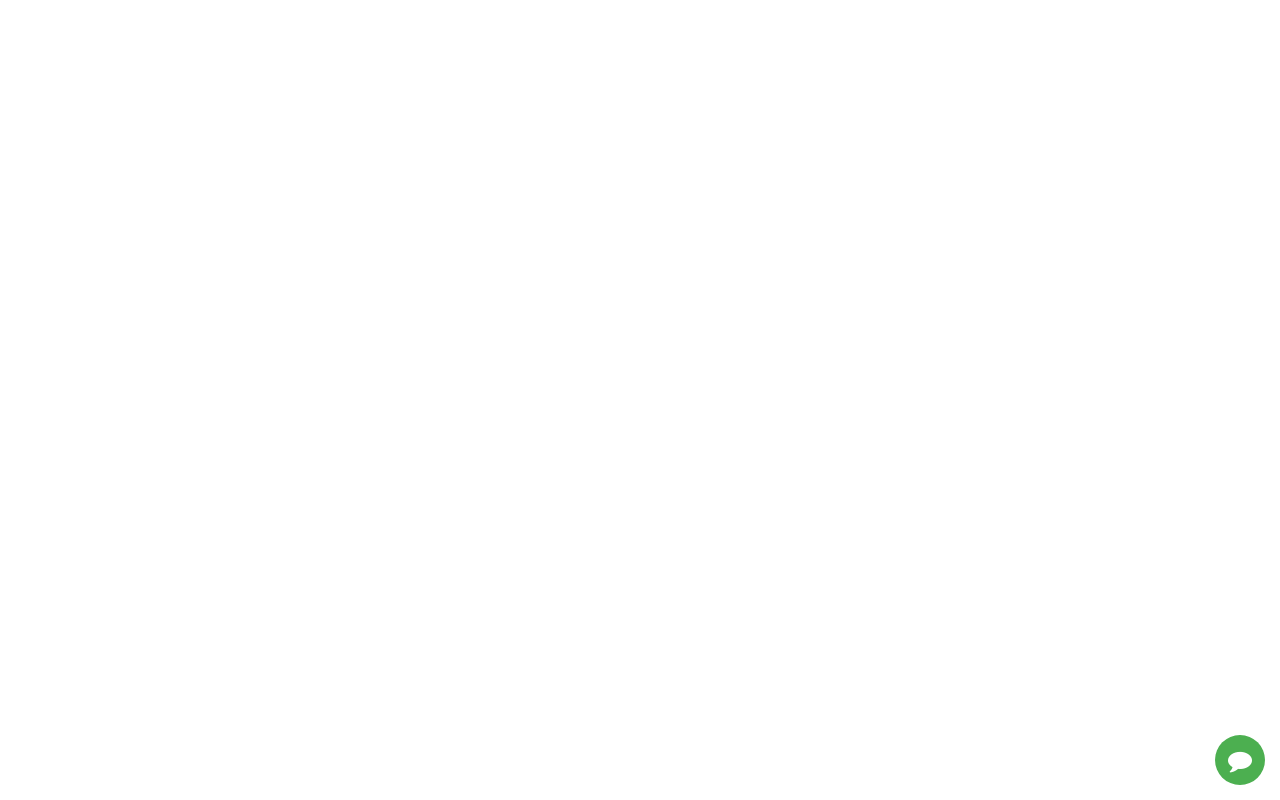
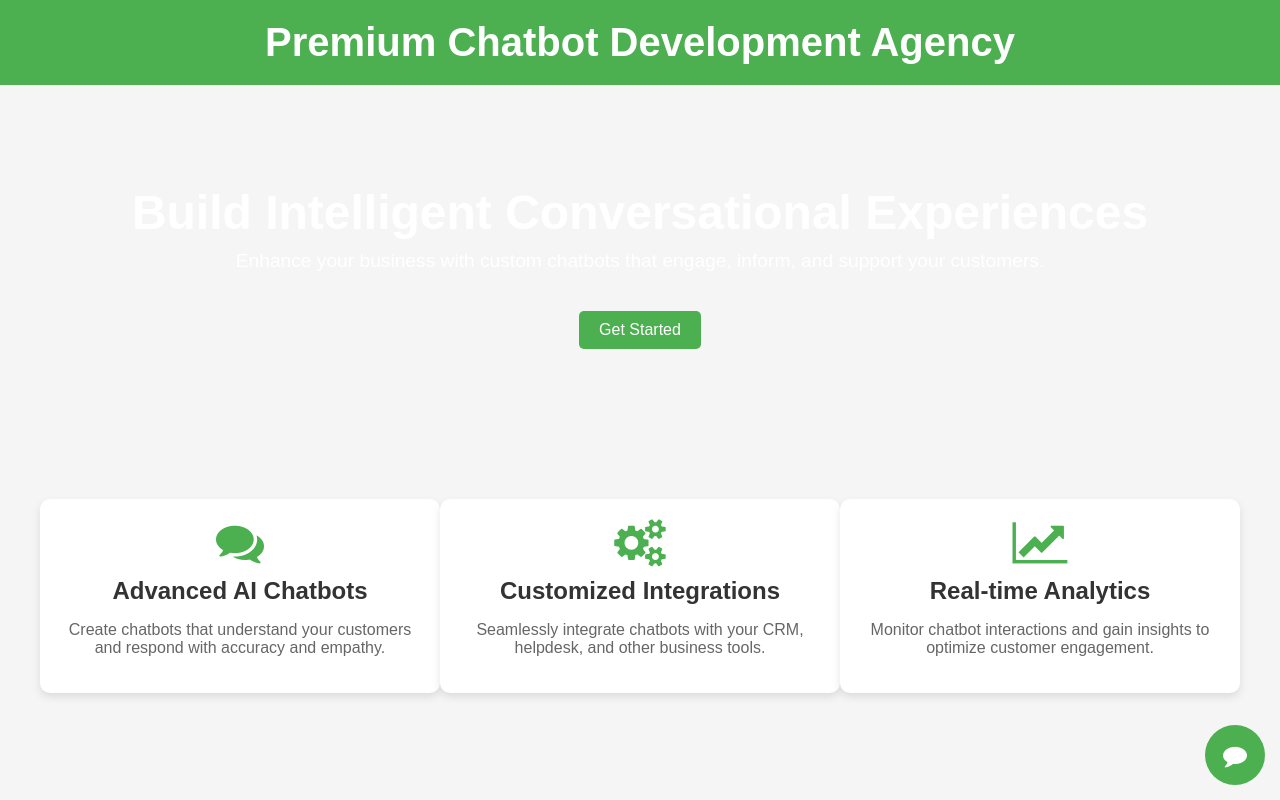
Before and after one commit to Shrutika-211998/Multi-language-chatbot, a Flask app: page / in a window 1280 px wide. Before the commit the page is almost empty. Run offline with Flask 3, Linux system fonts and the light colour scheme; some libraries are stand-ins or nearby versions.

Commit message:
Update index.html

```diff
--- a/templates/index.html
+++ b/templates/index.html
@@ -3,13 +3,97 @@
 <head>
     <meta charset="UTF-8">
     <meta name="viewport" content="width=device-width, initial-scale=1.0">
-    <title>Multi-Chatbot</title>
+    <title>Chatbot Development Agency</title>
     <link rel="stylesheet" href="https://cdnjs.cloudflare.com/ajax/libs/font-awesome/4.7.0/css/font-awesome.css">
     <style>
-        /* Chatbot window and layout styles */
+        /* Global styles */
         body {
             font-family: Arial, sans-serif;
+            margin: 0;
+            padding: 0;
+            background-color: #f5f5f5;
+            color: #333;
         }
+        a {
+            color: #4CAF50;
+            text-decoration: none;
+        }
+        .container {
+            width: 100%;
+            max-width: 1200px;
+            margin: 0 auto;
+            padding: 0 20px;
+        }
+
+        /* Header */
+        header {
+            background-color: #4CAF50;
+            color: white;
+            padding: 20px 0;
+            text-align: center;
+        }
+        header h1 {
+            margin: 0;
+            font-size: 2.5em;
+            font-weight: bold;
+        }
+
+        /* Hero section */
+        .hero {
+            background: url('https://via.placeholder.com/1200x500') no-repeat center center;
+            background-size: cover;
+            color: white;
+            padding: 100px 0;
+            text-align: center;
+        }
+        .hero h2 {
+            font-size: 3em;
+            margin: 0;
+            font-weight: bold;
+        }
+        .hero p {
+            font-size: 1.2em;
+            margin-top: 10px;
+        }
+        .hero button {
+            margin-top: 20px;
+            padding: 10px 20px;
+            font-size: 1em;
+            background-color: #4CAF50;
+            border: none;
+            border-radius: 5px;
+            color: white;
+            cursor: pointer;
+        }
+
+        /* Features section */
+        .features {
+            display: flex;
+            justify-content: space-around;
+            padding: 50px 0;
+        }
+        .feature-card {
+            background-color: white;
+            width: 30%;
+            padding: 20px;
+            border-radius: 10px;
+            box-shadow: 0 4px 8px rgba(0,0,0,0.1);
+            text-align: center;
+        }
+        .feature-card i {
+            font-size: 3em;
+            color: #4CAF50;
+        }
+        .feature-card h3 {
+            font-size: 1.5em;
+            margin: 10px 0;
+        }
+        .feature-card p {
+            font-size: 1em;
+            color: #666;
+        }
+
+        /* Chatbot UI */
         .botIcon {
             bottom: 15px;
             right: 15px;
@@ -24,31 +108,34 @@
             display: flex;
             align-items: center;
             justify-content: center;
-            width: 50px;
-            height: 50px;
+            width: 60px;
+            height: 60px;
             font-size: 24px;
         }
         .chatWindow {
             display: none;
-            width: 300px;
-            height: 400px;
+            width: 350px;
+            height: 500px;
             background-color: white;
-            border: 1px solid #ccc;
             border-radius: 10px;
             position: fixed;
             bottom: 80px;
             right: 15px;
             z-index: 99999;
+            box-shadow: 0 4px 8px rgba(0, 0, 0, 0.2);
         }
         .chatHeader {
             background-color: #4CAF50;
             color: white;
-            padding: 10px;
+            padding: 15px;
             text-align: center;
+            font-size: 1.2em;
+            border-top-left-radius: 10px;
+            border-top-right-radius: 10px;
         }
         .chatMessages {
             padding: 10px;
-            height: 250px;
+            height: 350px;
             overflow-y: auto;
             border-bottom: 1px solid #ccc;
         }
@@ -72,16 +159,52 @@
         }
         .message {
             margin-bottom: 10px;
+            border-radius: 5px;
+            padding: 8px 10px;
         }
         .message.user {
-            color: blue;
+            background-color: #e0f7fa;
+            color: #00796b;
+            text-align: right;
         }
         .message.bot {
-            color: green;
+            background-color: #c8e6c9;
+            color: #388e3c;
+            text-align: left;
         }
     </style>
 </head>
 <body>
+    <!-- Header -->
+    <header>
+        <h1>Premium Chatbot Development Agency</h1>
+    </header>
+
+    <!-- Hero Section -->
+    <section class="hero">
+        <h2>Build Intelligent Conversational Experiences</h2>
+        <p>Enhance your business with custom chatbots that engage, inform, and support your customers.</p>
+        <button>Get Started</button>
+    </section>
+
+    <!-- Features Section -->
+    <section class="features container">
+        <div class="feature-card">
+            <i class="fa fa-comments"></i>
+            <h3>Advanced AI Chatbots</h3>
+            <p>Create chatbots that understand your customers and respond with accuracy and empathy.</p>
+        </div>
+        <div class="feature-card">
+            <i class="fa fa-cogs"></i>
+            <h3>Customized Integrations</h3>
+            <p>Seamlessly integrate chatbots with your CRM, helpdesk, and other business tools.</p>
+        </div>
+        <div class="feature-card">
+            <i class="fa fa-line-chart"></i>
+            <h3>Real-time Analytics</h3>
+            <p>Monitor chatbot interactions and gain insights to optimize customer engagement.</p>
+        </div>
+    </section>
 
     <!-- Chat Icon -->
     <div class="botIcon" id="chatIcon">
@@ -92,12 +215,8 @@
 
     <!-- Chat Window -->
     <div class="chatWindow" id="chatWindow">
-        <div class="chatHeader">
-            Chatbot
-        </div>
-        <div class="chatMessages" id="chatMessages">
-            <!-- Chat messages will appear here -->
-        </div>
+        <div class="chatHeader">Chatbot Assistant</div>
+        <div class="chatMessages" id="chatMessages"></div>
         <div class="chatInput">
             <input type="text" id="userMessage" placeholder="Type a message...">
             <button id="sendMessage">Send</button>
@@ -105,48 +224,28 @@
     </div>
 
     <script>
-        // Handle chat window opening and closing
         document.getElementById('chatIcon').addEventListener('click', function() {
             document.getElementById('chatWindow').style.display = 'block';
         });
 
-        // Send message to chatbot and receive response
         document.getElementById('sendMessage').addEventListener('click', function() {
             const userMessage = document.getElementById('userMessage').value;
-
             if (userMessage.trim() !== "") {
                 displayMessage('user', userMessage);
-
-                fetch('/chat', {
-                    method: 'POST',
-                    headers: {
-                        'Content-Type': 'application/json'
-                    },
-                    body: JSON.stringify({ message: userMessage })
-                })
-                .then(response => response.json())
-                .then(data => {
-                    displayMessage('bot', data.response);
-                })
-                .catch(error => {
-                    console.error('Error:', error);
-                });
-
                 document.getElementById('userMessage').value = '';
+                setTimeout(() => {
+                    displayMessage('bot', 'Thank you for your message! Our chatbot will assist you shortly.');
+                }, 1000);
             }
         });
 
-        // Display messages in the chat window
         function displayMessage(sender, message) {
             const messageElement = document.createElement('div');
             messageElement.classList.add('message', sender);
             messageElement.textContent = message;
             document.getElementById('chatMessages').appendChild(messageElement);
-
-            // Scroll to the bottom of the chat
             document.getElementById('chatMessages').scrollTop = document.getElementById('chatMessages').scrollHeight;
         }
     </script>
-
 </body>
 </html>
```
